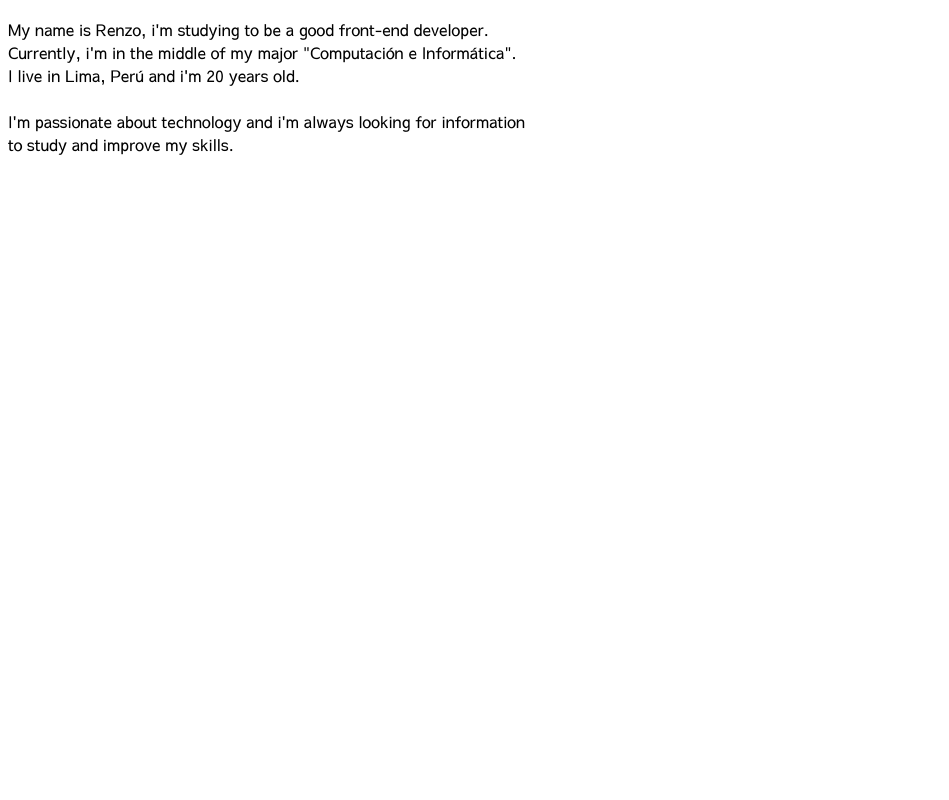
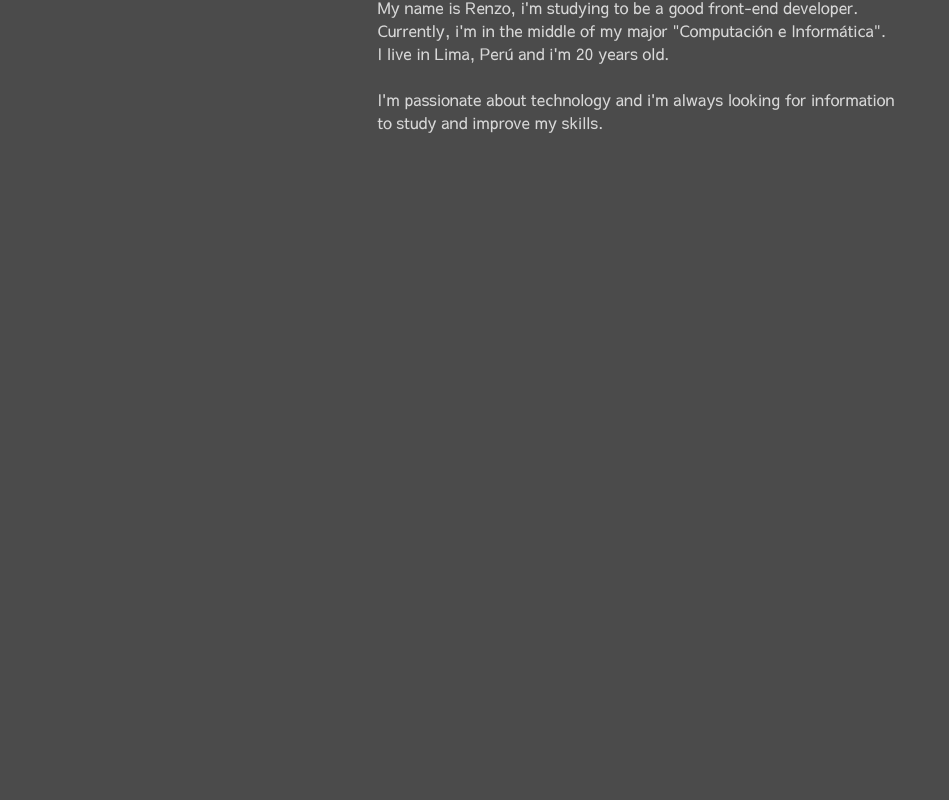
Before and after one commit to renzodurand/Curriculum-Vitae, a plain HTML site: page index.html in a window 1280 px wide. Shown: the part 73-873 px from the top of the page, without its empty margins (0-949 px from the left). Before the commit the page ends 800 px from the top, so only its background shows below. Drawn offline with Linux system fonts and the light colour scheme.

Commit message:
Diseño y Alineación

```diff
--- a/index.css
+++ b/index.css
@@ -3,7 +3,22 @@
   font-weight: 400;
   font-style: normal;
 }
+*{
+  margin-left: 0;
+  padding-left: 0;
+  margin-top: 0;
+  padding-top: 0;
+  background-color: rgb(75, 75, 75);
+}
 
-h1, p{
+header{
   font-family: "Sawarabi Gothic", sans-serif;
+  color: rgb(216, 216, 216);
+  display: inline-block;
+  width: 100%;
+  height: 1080px;
 }
+h1,p{
+  display: flex;
+  justify-content: center;
+}
```
Also changed, not shown: index.html (+1 -0 lines).
